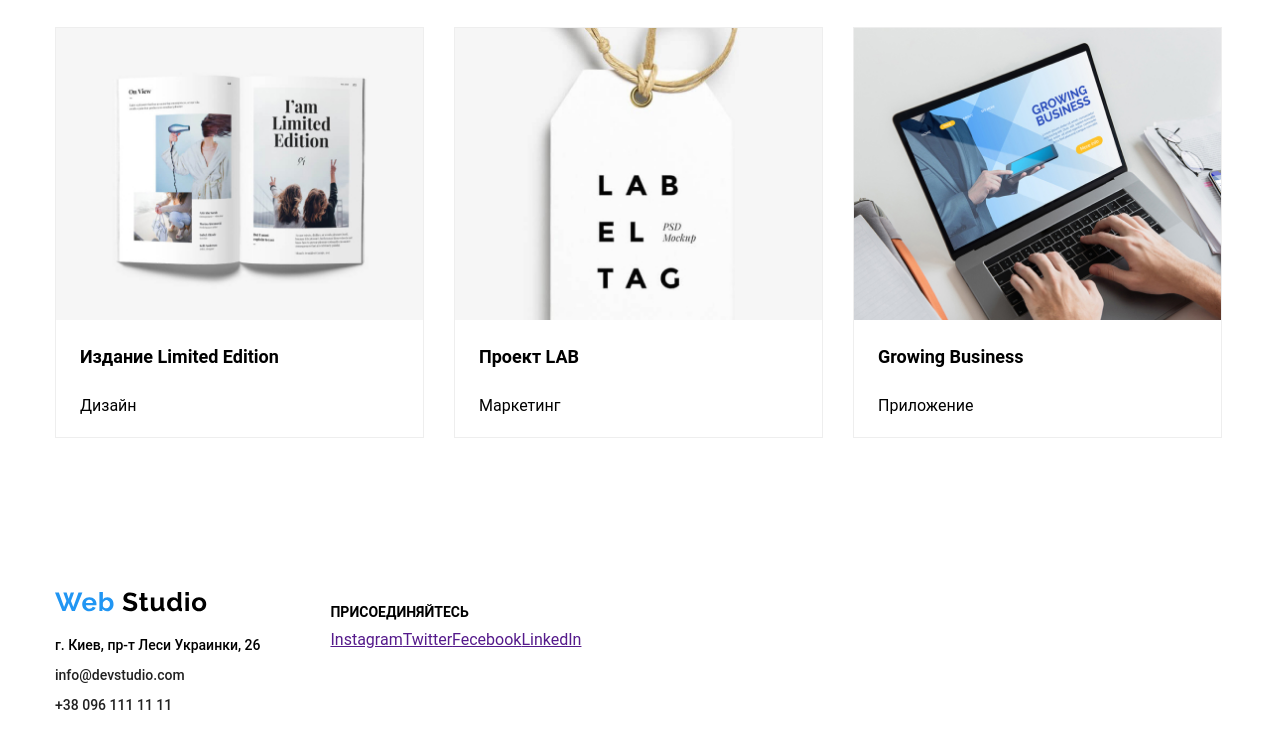
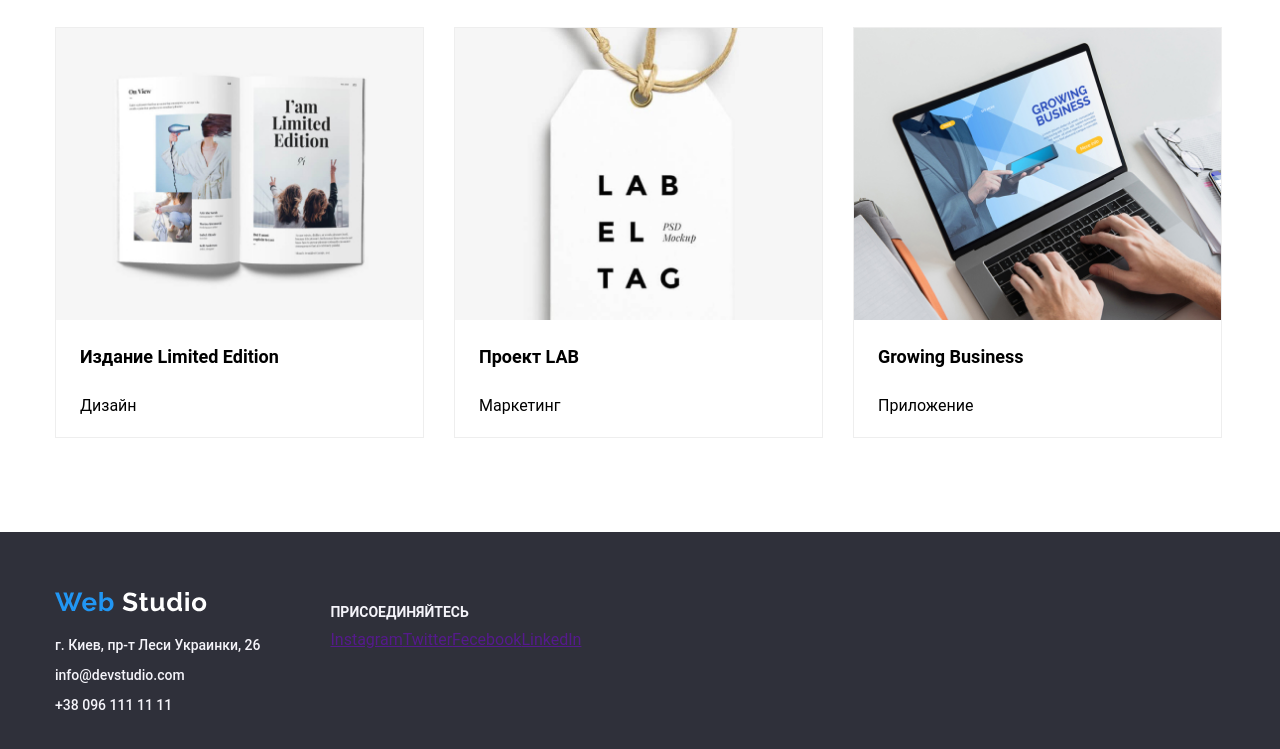
Before and after one commit to AlexSverdlov/goit-markup-hw-03, a plain HTML site: page portfolio.html in a window 1280 px wide. Shown: the part 1087-1836 px from the top of the page. Before the commit the page ends 1814 px from the top, so only its background shows below. Drawn offline with nearby package versions, Linux system fonts and the light colour scheme.

Commit message:
Checkpoint

```diff
--- a/portfolio.html
+++ b/portfolio.html
@@ -12,7 +12,7 @@
   </head>
   <body>
     <header>
-      <nav>
+      <nav class="container">
         <a href=""><img src="./images/WebStudio.svg" alt="WebStudio" /></a>
         <ul class="nav-maincontainer">
           <li>
@@ -55,6 +55,7 @@
         <li><button type="button" class="button-filter">Маркетинг</button></li>
       </ul>
       <section class="sec-ourportfolio">
+        <div class="container">
           <ul class="sec-ourportfoliolist">
             <li>
               <a href=""><img src="./images/img11.jpg" width="367" alt="" /></a>
@@ -102,15 +103,23 @@
               <p>Приложение</p>
             </li>
           </ul>
+        </div>
       </section>
     </main>
     <footer>
+      <div class="container foot-container">
         <div>
-        <a href=""><img src="./images/WebStudio.svg" alt="WebStudio" /></a>
+          <a href=""
+            ><img src="./images/WebStudioWhite.svg" alt="WebStudio"
+          /></a>
           <address>
             <p>г. Киев, пр-т Леси Украинки, 26</p>
-          <p><a href="" class="nav-adressitem"> info@devstudio.com </a></p>
-          <p><a href="" class="nav-adressitem"> +38 096 111 11 11 </a></p>
+            <p>
+              <a href="" class="nav-adressitem-foot"> info@devstudio.com </a>
+            </p>
+            <p>
+              <a href="" class="nav-adressitem-foot"> +38 096 111 11 11 </a>
+            </p>
           </address>
         </div>
         <div class="cont_connect">
@@ -130,6 +139,7 @@
             </li>
           </ul>
         </div>
+      </div>
     </footer>
   </body>
 </html>
--- a/styles.css
+++ b/styles.css
@@ -9,6 +9,10 @@
 body {
   font-family: "Roboto", sans-serif;
   font-style: normal;
+}
+
+header {
+  margin-top: 25px;
 }
 
 ul {
@@ -25,14 +29,7 @@ h1 {
   text-transform: uppercase;
 }
 
-.sec-hero,
-.sec-ourside,
-.sec-ourwork,
-.sec-ourteam,
-.sec-ourclients,
-.sec-ourportfolio,
-header,
-footer {
+.container {
   width: 1200px;
   padding-left: 15px;
   padding-right: 15px;
@@ -69,7 +66,6 @@ footer {
 nav {
   display: flex;
   align-items: center;
-  margin-top: 25px;
 }
 
 .nav-maincontainer {
@@ -112,6 +108,15 @@ nav address {
 }
 
 /* Футер */
+footer {
+  margin-top: 94px;
+  padding-top: 60px;
+  padding-bottom: 60px;
+
+  background-color: #2f303a;
+  color: var(--secondary-bg-color);
+}
+
 footer h2 {
   font-weight: bold;
   font-size: 14px;
@@ -119,15 +124,27 @@ footer h2 {
   text-transform: uppercase;
 }
 
-footer {
+.foot-container {
   display: flex;
-
-  margin-top: 94px;
-  padding-top: 60px;
 }
 footer address {
   margin-top: 20px;
 }
+
+footer p {
+  margin-bottom: 0;
+}
+
+.nav-adressitem-foot {
+  color: var(--secondary-bg-color);
+  text-decoration: none;
+}
+
+.nav-adressitem-foot:hover,
+.nav-adressitem-foot:focus {
+  color: var(--accent-color);
+}
+
 .cont_connect {
   margin-left: 70px;
 }
@@ -180,6 +197,7 @@ footer address {
   font-weight: normal;
   font-size: 14px;
   line-height: 24px;
+  color: var(--secondary-text-color);
 
   margin-top: 10px;
 }
@@ -234,6 +252,8 @@ footer address {
 
 .sec-ourteamlist li {
   text-align: center;
+  background-color: var(--primary-bg-color);
+  margin-bottom: 24px;
 }
 
 .sec-ourteamlist > li:not(:last-child) {
@@ -246,6 +266,7 @@ footer address {
 .sec-ourteam p {
   margin-top: 10px;
   margin-bottom: 0;
+  color: var(--secondary-text-color);
 }
 .sec-ourteamlist ul {
   display: flex;
```
Also changed, not shown: index.html (+24 -7 lines), images/Headerimg.jpg (deleted), images/HeaderimgOptim.jpg (added), images/WebStudioWhite.svg (added), 2 other files. Lines whose indentation alone changed are shown as unchanged.
